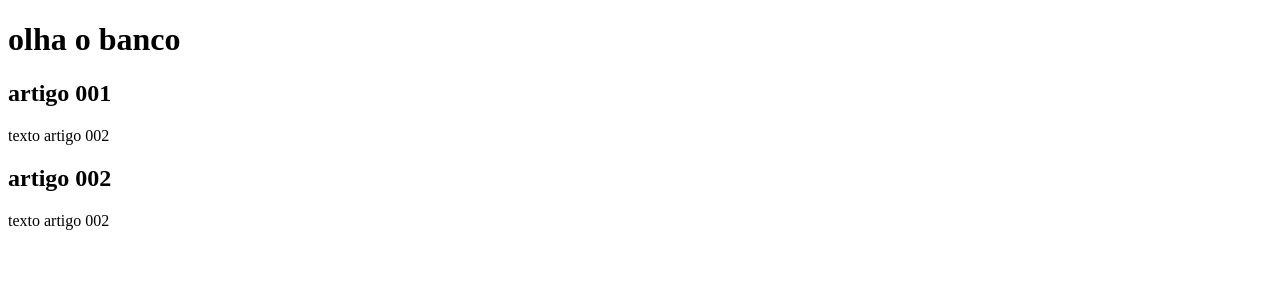
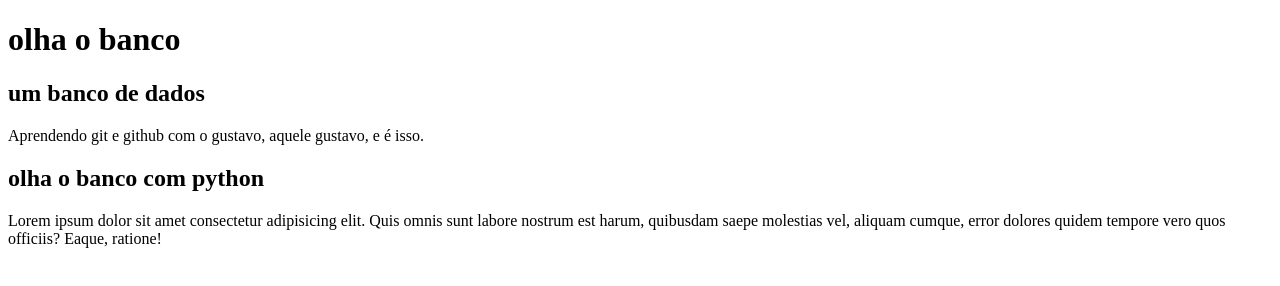
Before and after one commit to Jean-Carlos-Souza/projeto_site, a plain HTML site: page index.html in a window 1280 px wide. Drawn offline with Linux system fonts and the light colour scheme.

Commit message:
comecei a escrever

```diff
--- a/index.html
+++ b/index.html
@@ -11,11 +11,11 @@
             <h1>olha o banco</h1>
         </header>
         <article>
-            <h2>artigo 001</h2>
-            <p>texto artigo 002</p>
+            <h2>um banco de dados</h2>
+            <p>Aprendendo git e github com o gustavo, aquele gustavo, e é isso.</p>
         </article>
-        <h2>artigo 002</h2>
-        <p>texto artigo 002</p>
+        <h2>olha o banco com python</h2>
+        <p>Lorem ipsum dolor sit amet consectetur adipisicing elit. Quis omnis sunt labore nostrum est harum, quibusdam saepe molestias vel, aliquam cumque, error dolores quidem tempore vero quos officiis? Eaque, ratione!</p>
     </main>
 </body>
 </html>
```
